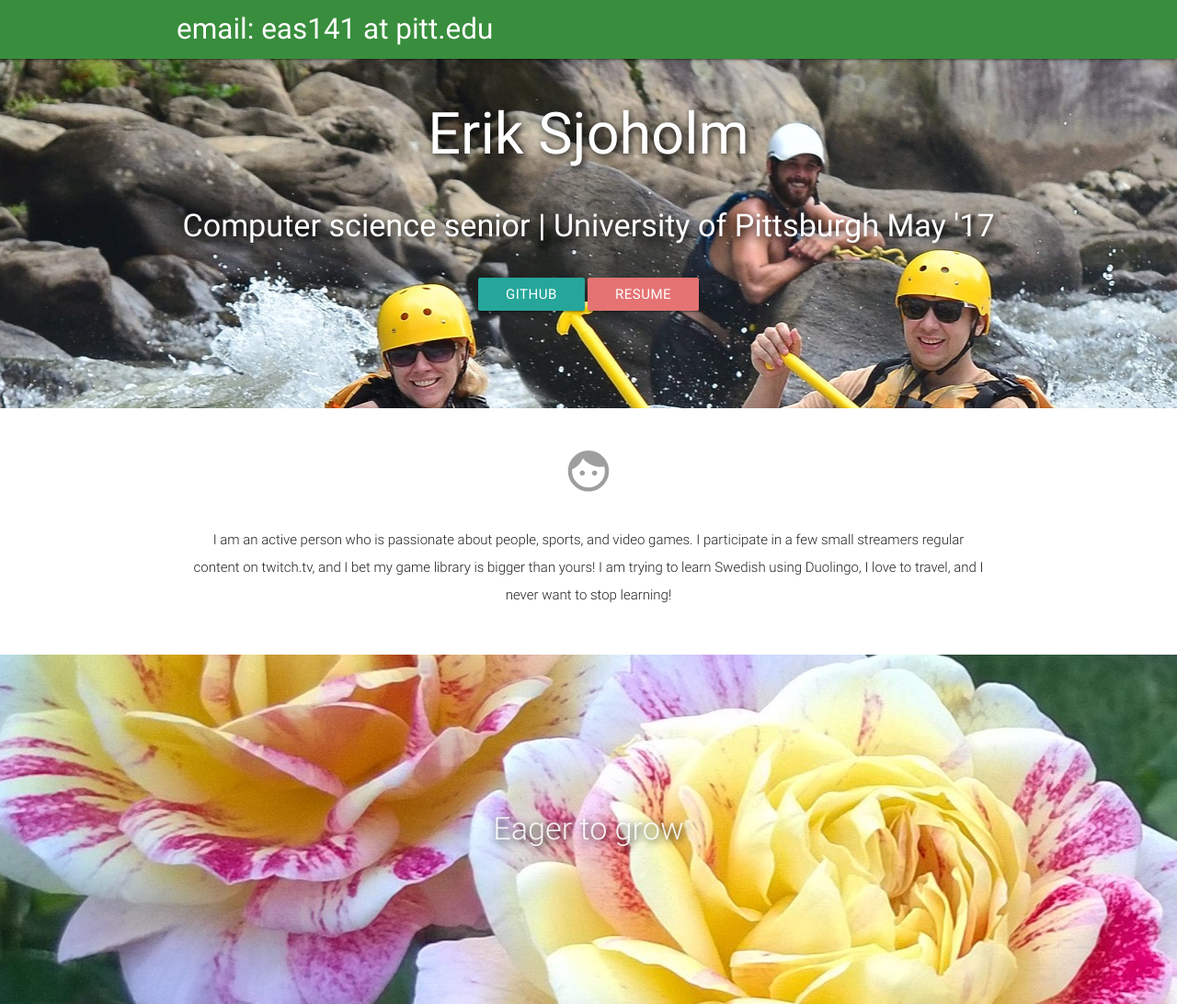
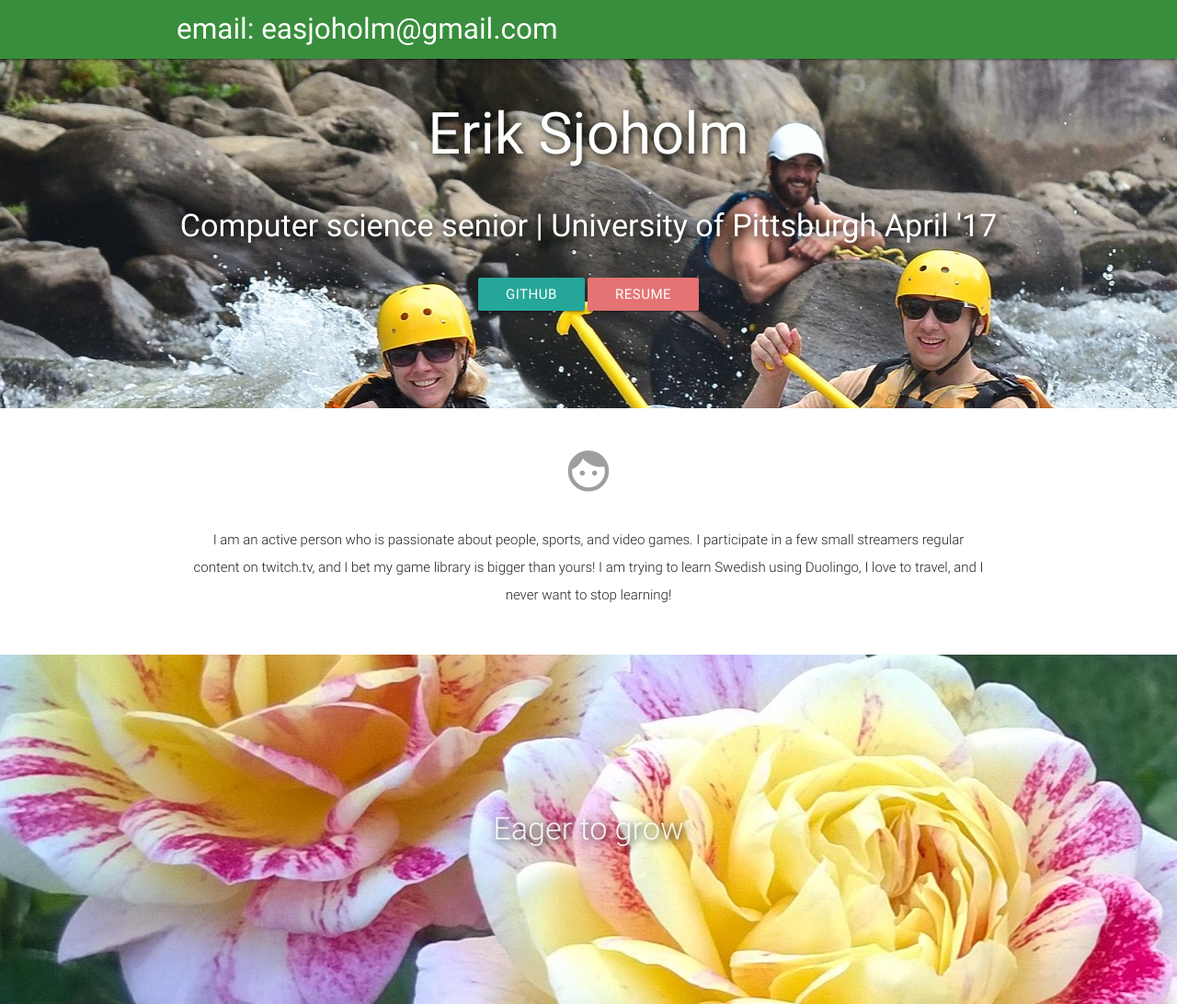
Before and after one commit to eas141/eas141.github.io, a plain HTML site: page index.html in a window 1280 px wide. Shown: the top 1092 px of the page at 92% size. Drawn offline with nearby package versions, Linux system fonts and the light colour scheme.

Commit message:
email updates

```diff
--- a/index.html
+++ b/index.html
@@ -18,7 +18,7 @@
 
   <nav class="green darken-2" role="navigation">
     <div class="nav-wrapper container">
-      <a id="logo-container" href="#" class="brand-logo">email: eas141 at pitt.edu</a>
+      <a id="logo-container" href="#" class="brand-logo">email: easjoholm@gmail.com</a>
 	</div>
   </nav>
 
@@ -28,16 +28,14 @@
         <br><br>
         <h1 class="header center white-text">Erik Sjoholm</h1>
         <div class="row center">
-          <h7 class="header col s12 white-text">Computer science senior | University of Pittsburgh May '17</h7>
+          <h7 class="header col s12 white-text">Computer science senior | University of Pittsburgh April '17</h7>
         </div>
         <div class="row center">
 			<a href="https://github.com/eas141" class="btn waves-effect waves-light teal lighten-1">GitHub</a>
 			<a href="esResume.pdf" class="btn waves-effect waves-light red lighten-2">Resume</a>
 			<!-- <a href="https://www.linkedin.com/in/esjoholm" class="btn waves-effect waves-light blue lighten-1">LinkedIn></a> -->
-			<!-- <a href="http://materializecss.com/getting-started.html" id="download-button" class="btn-large waves-effect waves-light teal lighten-1">Get Started</a> -->
         </div>
         <br><br>
-
       </div>
     </div>
     <div class="parallax"><img src="Lower-P11-2979569.jpg" alt="background1.jpg"></div>
```
Also changed, not shown: 1 other file.
